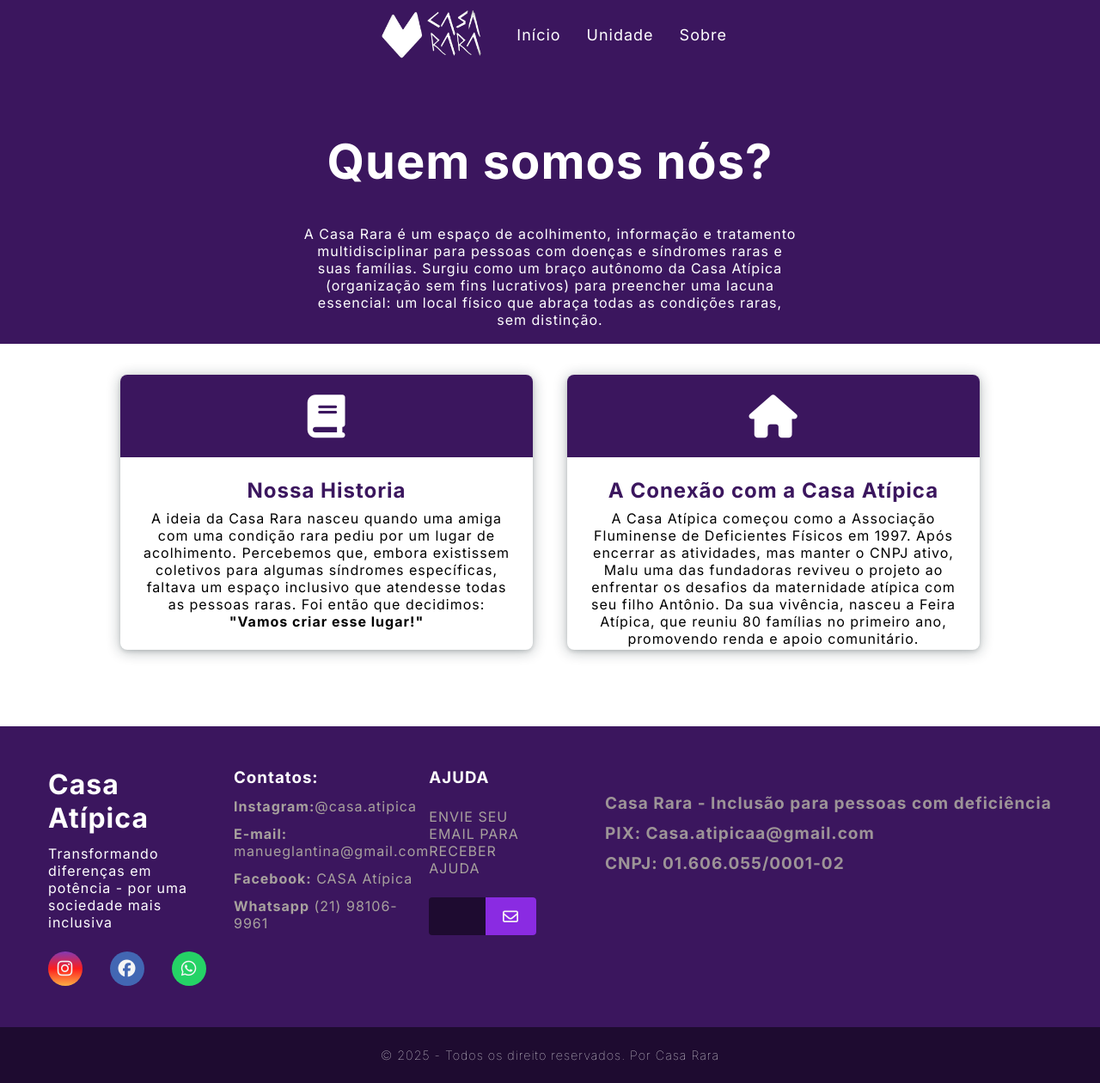
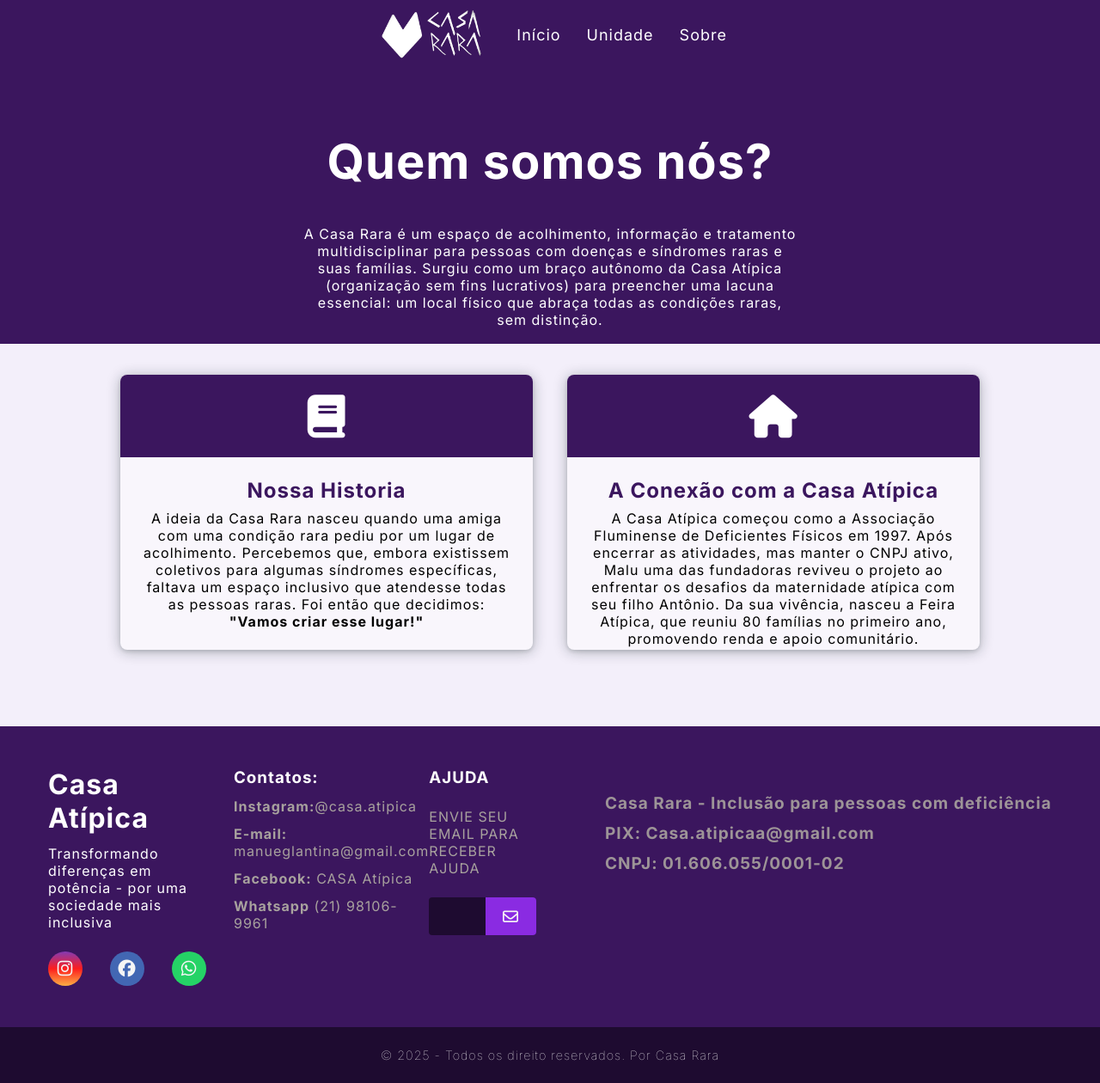
Before and after one commit to ozelfls/1.1.1_site_ong, a Django app: template templates/about.html in a window 1280 px wide. Shown: the whole page at 86% size. Run offline with Django 3.2, Linux system fonts and the light colour scheme; the template is opened without the code that fills it, so the values that code supplies are empty; some web fonts are replaced.

Commit message:
Mudanças de cores na página about e  unidade
mudança de cores

```diff
--- a/static/about.css
+++ b/static/about.css
@@ -19,6 +19,9 @@
     justify-content: center;
 
   }
+body{
+    background:#F3EFFA;
+}
   .firstAbout{
     width: 100%;
     justify-items: center;
@@ -27,7 +30,7 @@
 .third-content{
     width: 100%;
     height: 30vh;
-    background-color: transparent;
+    background-color: #F5F0FA;
     display: flex;
     justify-content: center;
     text-align: center;
--- a/static/unidade.css
+++ b/static/unidade.css
@@ -29,6 +29,7 @@
     width: 100%;
 }
 .item{
+    background: #F9F6FC;
     text-align: center;
     border-radius: 8px;
     box-shadow: rgba(14, 30, 37, 0.12) 0px 2px 4px 0px, rgba(14, 30, 37, 0.32) 0px 2px 16px 0px;
@@ -47,6 +48,7 @@
     width: 100%;
     display: flex;
     justify-content: center;
+    background: #F5F0FA;
 }
 .center1{
     width: 100%;
@@ -54,6 +56,10 @@
     justify-content: center;
     margin-top: 2%;
     margin-bottom: 2%;
+    background: #F3EFFA;
+}
+body{
+    background:#F3EFFA;
 }
 #iconGrid{
     font-size: 50px;
@@ -85,6 +91,7 @@
 .contactUs{
     margin-bottom: 3rem;
     display: flex;
+    background: #F5F0FA;
 }
 .contactUs li{
     margin-bottom: 3px;
@@ -108,6 +115,7 @@
 
 
 }
+
 
 .box{
     background-color: rgb(59, 22, 94);
--- a/templates/about.html
+++ b/templates/about.html
@@ -6,6 +6,9 @@
     <meta name="viewport" content="width=device-width, initial-scale=1.0">
     <link href="/static/style.css" rel="stylesheet"/>
     <link href="/static/about.css" rel="stylesheet"/>
+    <link href="{% static 'style.css' %}?v={{ timestamp }}" rel="stylesheet"/>
+    <link href="{% static 'about.css' %}?v={{ timestamp }}" rel="stylesheet"/>
+    <link href="{% static 'unidade.css' %}?v={{ timestamp }}" rel="stylesheet"/>
     <link rel="icon" href="/static/imagens/icons/LogoSomente.png">
     <link rel="stylesheet" href="/static/unidade.css">
     <link rel="stylesheet" href="https://cdnjs.cloudflare.com/ajax/libs/font-awesome/6.5.0/css/all.min.css">
```
